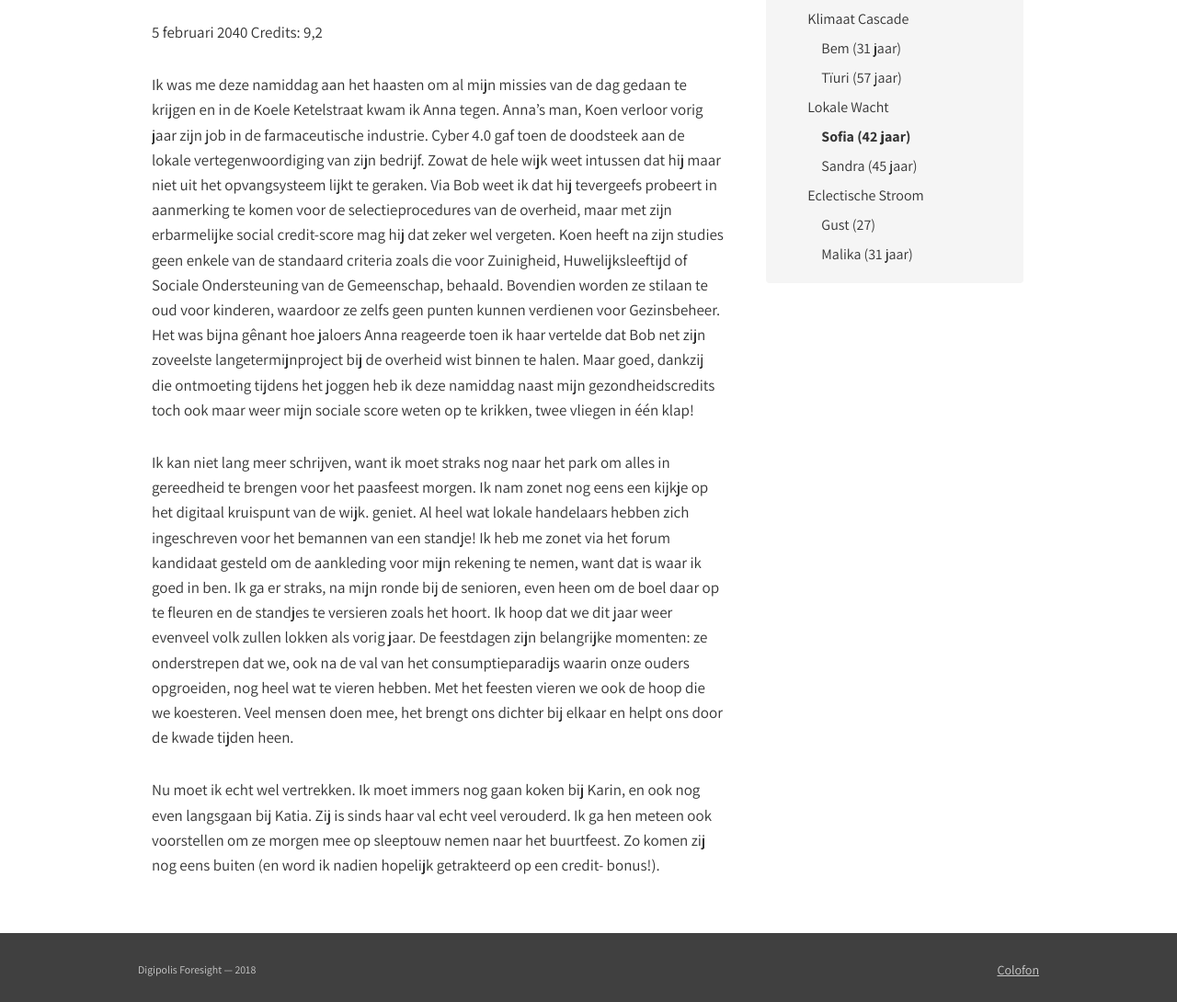
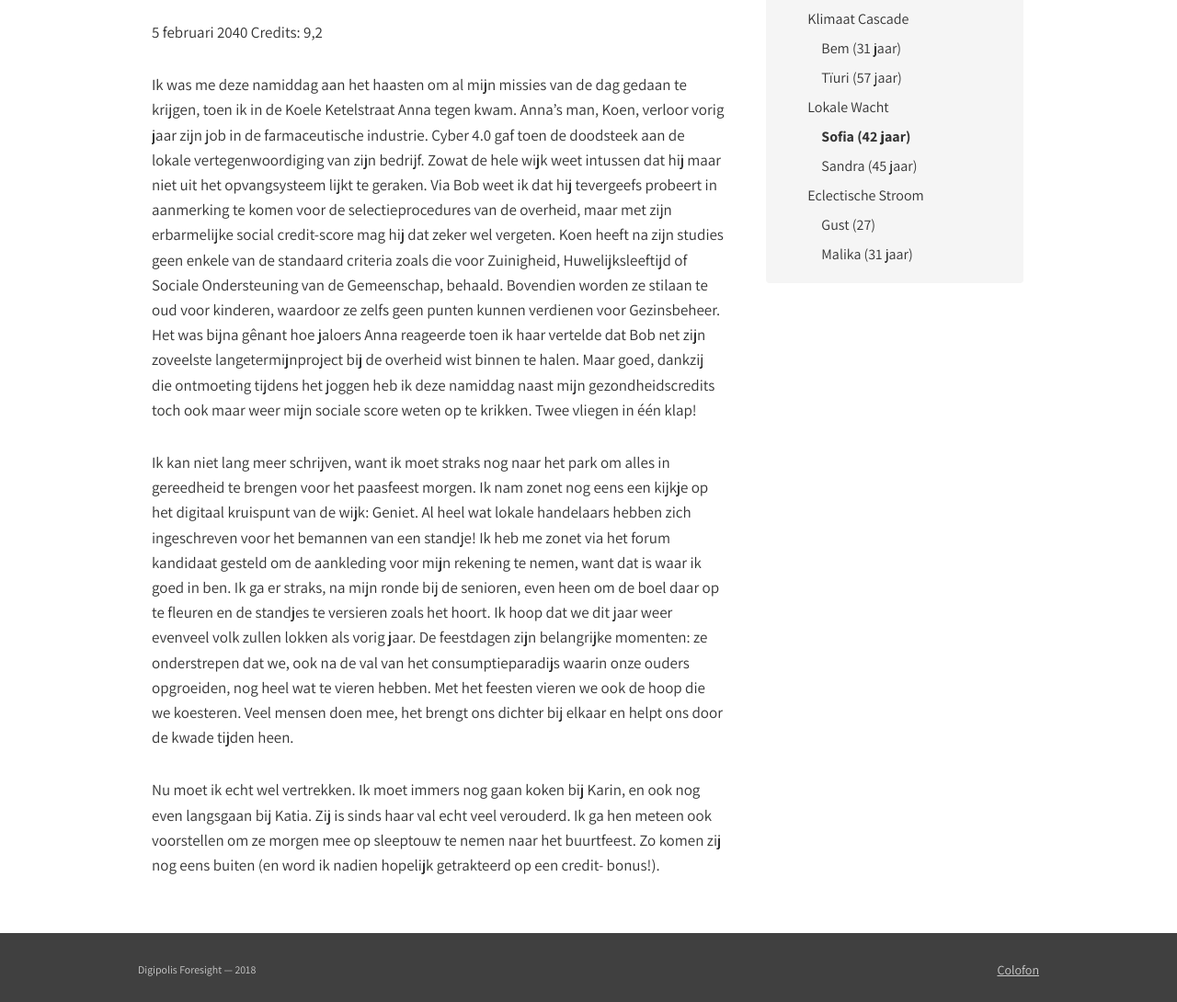
Before and after one commit to lab9k/scripts-voor-gent-2040-en, a Jekyll site: the page built from chapters/chapter-03-part-2.md, in a window 1280 px wide and 1400 px high, scrolled down 457 px. Shown: the part 310-1400 px from the top of the window at 92% size. Built offline with Jekyll 4.4.1, drawn with Linux system fonts in a browser that asks for light colours; nearby versions of some CDN libraries.

Commit message:
Update chapter-03-part-2.md

```diff
--- a/chapters/chapter-03-part-2.md
+++ b/chapters/chapter-03-part-2.md
@@ -16,8 +16,8 @@ indentlevel: 3
 5 februari 2040
 Credits: 9,2
 
-Ik was me deze namiddag aan het haasten om al mijn missies van de dag gedaan te krijgen en in de Koele Ketelstraat kwam ik Anna tegen. Anna’s man, Koen verloor vorig jaar zijn job in de farmaceutische industrie. Cyber 4.0 gaf toen de doodsteek aan de lokale vertegenwoordiging van zijn bedrijf. Zowat de hele wijk weet intussen dat hij maar niet uit het opvangsysteem lijkt te geraken. Via Bob weet ik dat hij tevergeefs probeert in aanmerking te komen voor de selectieprocedures van de overheid, maar met zijn erbarmelijke social credit-score mag hij dat zeker wel vergeten. Koen heeft na zijn studies geen enkele van de standaard criteria zoals die voor Zuinigheid, Huwelijksleeftijd of Sociale Ondersteuning van de Gemeenschap, behaald. Bovendien worden ze stilaan te oud voor kinderen, waardoor ze zelfs geen punten kunnen verdienen voor Gezinsbeheer. Het was bijna gênant hoe jaloers Anna reageerde toen ik haar vertelde dat Bob net zijn zoveelste langetermijnproject bij de overheid wist binnen te halen. Maar goed, dankzij die ontmoeting tijdens het joggen heb ik deze namiddag naast mijn gezondheidscredits toch ook maar weer mijn sociale score weten op te krikken, twee vliegen in één klap!
+Ik was me deze namiddag aan het haasten om al mijn missies van de dag gedaan te krijgen, toen ik in de Koele Ketelstraat Anna tegen kwam. Anna’s man, Koen, verloor vorig jaar zijn job in de farmaceutische industrie. Cyber 4.0 gaf toen de doodsteek aan de lokale vertegenwoordiging van zijn bedrijf. Zowat de hele wijk weet intussen dat hij maar niet uit het opvangsysteem lijkt te geraken. Via Bob weet ik dat hij tevergeefs probeert in aanmerking te komen voor de selectieprocedures van de overheid, maar met zijn erbarmelijke social credit-score mag hij dat zeker wel vergeten. Koen heeft na zijn studies geen enkele van de standaard criteria zoals die voor Zuinigheid, Huwelijksleeftijd of Sociale Ondersteuning van de Gemeenschap, behaald. Bovendien worden ze stilaan te oud voor kinderen, waardoor ze zelfs geen punten kunnen verdienen voor Gezinsbeheer. Het was bijna gênant hoe jaloers Anna reageerde toen ik haar vertelde dat Bob net zijn zoveelste langetermijnproject bij de overheid wist binnen te halen. Maar goed, dankzij die ontmoeting tijdens het joggen heb ik deze namiddag naast mijn gezondheidscredits toch ook maar weer mijn sociale score weten op te krikken. Twee vliegen in één klap!
 
-Ik kan niet lang meer schrijven, want ik moet straks nog naar het park om alles in gereedheid te brengen voor het paasfeest morgen. Ik nam zonet nog eens een kijkje op het digitaal kruispunt van de wijk. geniet. Al heel wat lokale handelaars hebben zich ingeschreven voor het bemannen van een standje! Ik heb me zonet via het forum kandidaat gesteld om de aankleding voor mijn rekening te nemen, want dat is waar ik goed in ben. Ik ga er straks, na mijn ronde bij de senioren, even heen om de boel daar op te fleuren en de standjes te versieren zoals het hoort. Ik hoop dat we dit jaar weer evenveel volk zullen lokken als vorig jaar. De feestdagen zijn belangrijke momenten: ze onderstrepen dat we, ook na de val van het consumptieparadijs waarin onze ouders opgroeiden, nog heel wat te vieren hebben. Met het feesten vieren we ook  de hoop die we koesteren. Veel mensen doen mee, het brengt ons dichter bij elkaar en helpt ons door de kwade tijden heen.
+Ik kan niet lang meer schrijven, want ik moet straks nog naar het park om alles in gereedheid te brengen voor het paasfeest morgen. Ik nam zonet nog eens een kijkje op het digitaal kruispunt van de wijk: Geniet. Al heel wat lokale handelaars hebben zich ingeschreven voor het bemannen van een standje! Ik heb me zonet via het forum kandidaat gesteld om de aankleding voor mijn rekening te nemen, want dat is waar ik goed in ben. Ik ga er straks, na mijn ronde bij de senioren, even heen om de boel daar op te fleuren en de standjes te versieren zoals het hoort. Ik hoop dat we dit jaar weer evenveel volk zullen lokken als vorig jaar. De feestdagen zijn belangrijke momenten: ze onderstrepen dat we, ook na de val van het consumptieparadijs waarin onze ouders opgroeiden, nog heel wat te vieren hebben. Met het feesten vieren we ook  de hoop die we koesteren. Veel mensen doen mee, het brengt ons dichter bij elkaar en helpt ons door de kwade tijden heen.
 
-Nu moet ik echt wel vertrekken. Ik moet immers nog gaan koken bij Karin, en ook nog even langsgaan bij Katia. Zij is sinds haar val echt veel verouderd. Ik ga hen meteen ook voorstellen om ze morgen mee op sleeptouw nemen naar het buurtfeest. Zo komen zij nog eens buiten (en word ik nadien hopelijk getrakteerd op een credit- bonus!).
+Nu moet ik echt wel vertrekken. Ik moet immers nog gaan koken bij Karin, en ook nog even langsgaan bij Katia. Zij is sinds haar val echt veel verouderd. Ik ga hen meteen ook voorstellen om ze morgen mee op sleeptouw te nemen naar het buurtfeest. Zo komen zij nog eens buiten (en word ik nadien hopelijk getrakteerd op een credit- bonus!).
```
